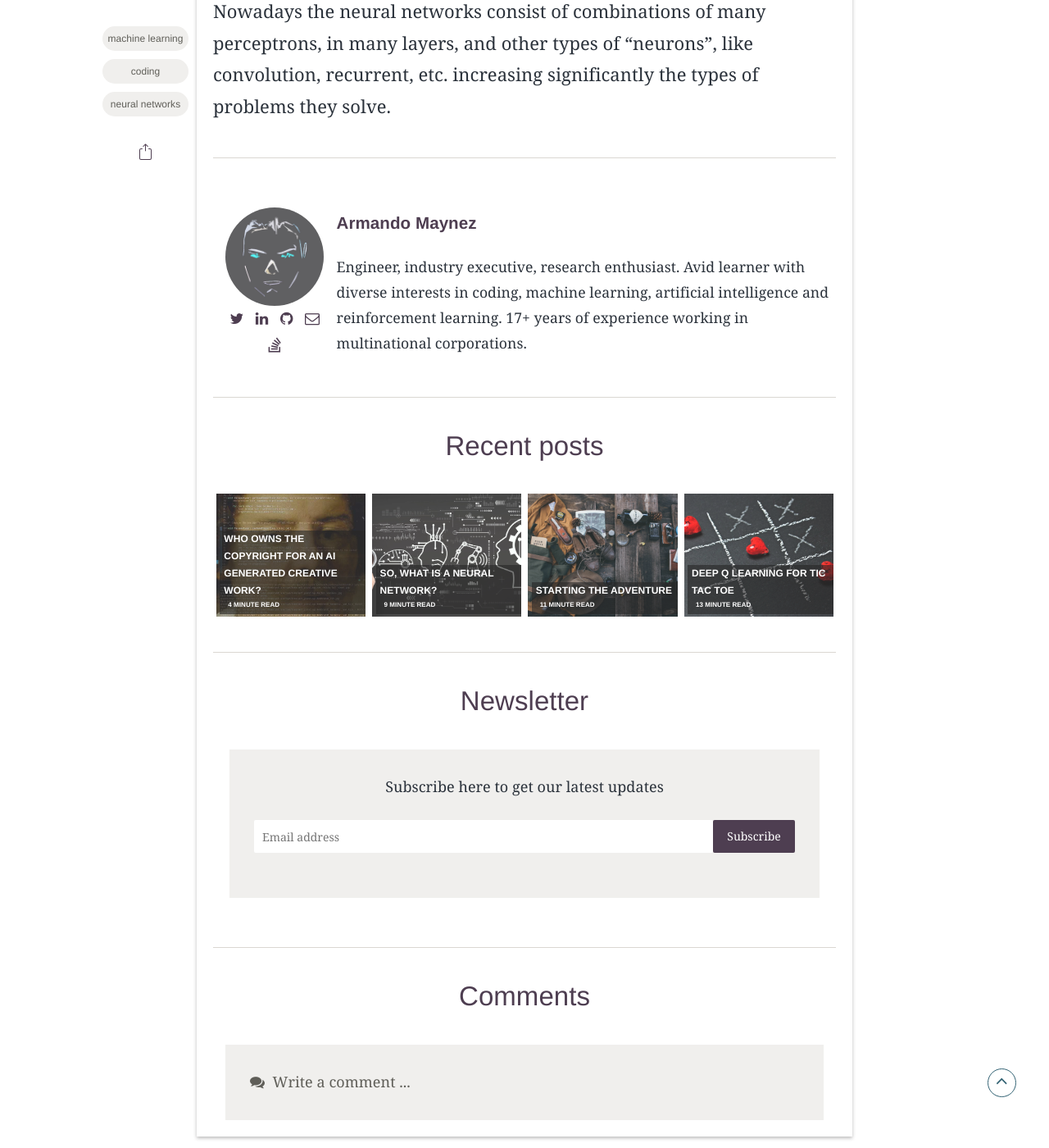
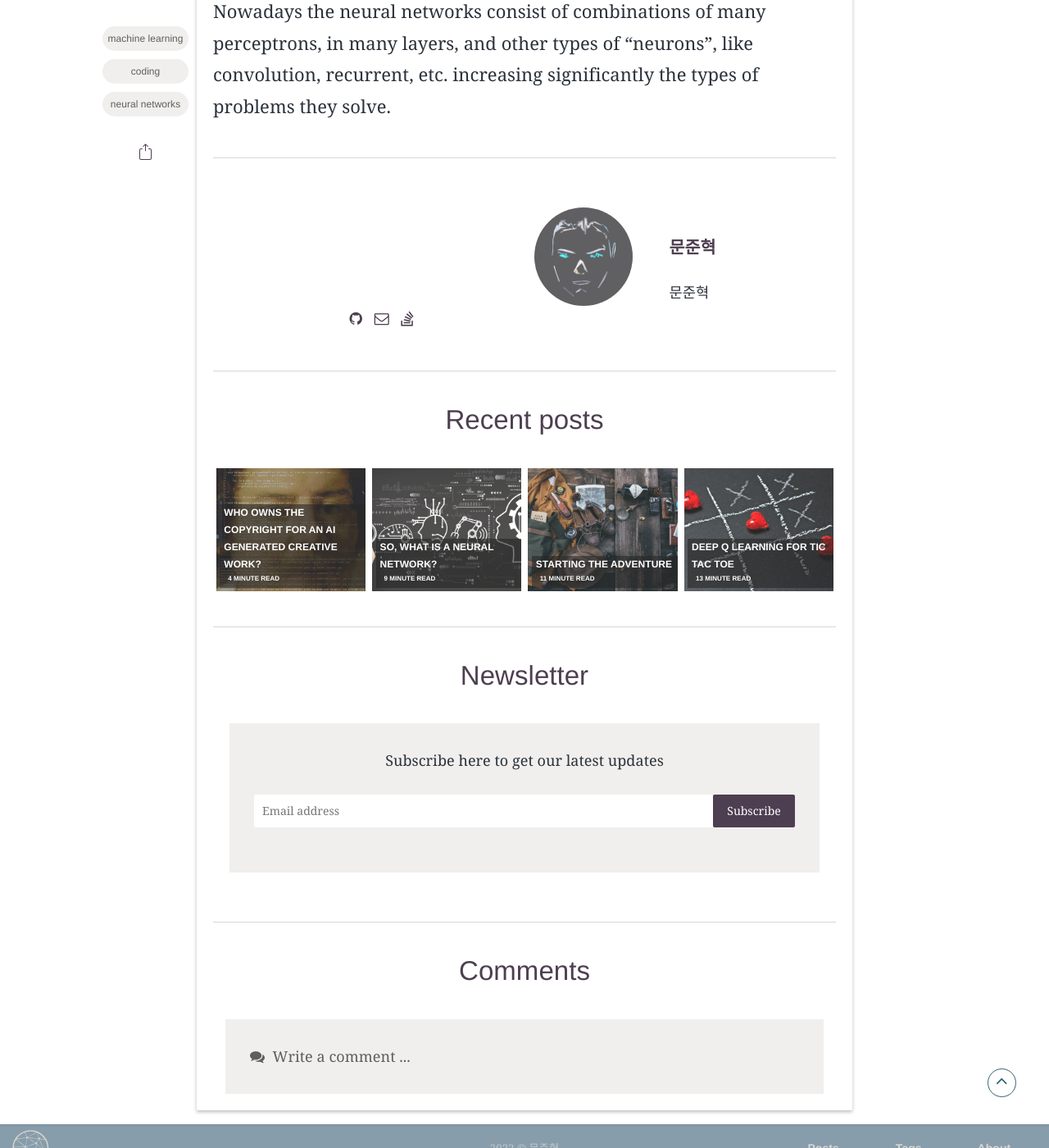
Before and after one commit to jjhh0919/jjhh0919.github.io, a Jekyll site: the page built from _posts/2021-01-25-single-neuron-perceptron.markdown, in a window 1280 px wide and 1400 px high, scrolled down 6479 px. Shown: the whole window at 82% size. Built offline with Jekyll 4.4.1, drawn with Linux system fonts in a browser that asks for light colours; some web fonts are replaced; formulas are drawn with MathJax 3; comment, search, counter and statistics services are not loaded; some of the changed text lies outside the part shown.

Commit message:
Update _config.yml

```diff
--- a/_config.yml
+++ b/_config.yml
@@ -1,6 +1,6 @@
 # Site settings
-title: The Minimum Viable Model
-description: 'Artificial Intelligence trends and concepts made easy.' # this means to ignore newlines until "baseurl:"
+title: 문준혁의 블로그
+description: '문준혁의 블로그' # this means to ignore newlines until "baseurl:"
 permalink: ':title:output_ext'
 baseurl: "" # the subpath of your site, e.g. /blog
 url: "https://jjhh0919.github.io" # the base hostname & protocol for your site, e.g. http://example.com
@@ -24,19 +24,19 @@
 highlight_theme: syntax-base16.monokai.dark # select a dark theme for the code highlighter if needed
 
 # Author settings
-author: Armando Maynez # add your name
+author: 문준혁 # add your name
 author-pic: Myself_Neon_grey.jpg
-about-author: Engineer, industry executive, research enthusiast. Avid learner with diverse interests in coding, machine learning, artificial intelligence and reinforcement learning. 17+ years of experience working in multinational corporations.
+about-author: 문준혁
 
 # Contact links
-email: armando.maynez@gmail.com # Add your Email address
-phone: # Add your Phone number
-website: https://amaynez.github.io # Add your website
-linkedin: amaynez # Add your Linkedin handle
-github: amaynez # Add your Github handle
-twitter: '@MvmThe' # Add your Twitter handle
-bandcamp: armandomaynez # Add your Bandcamp username
-stackoverflow: stackoverflow # Add your stackoverflow account
+email: jjhh0919@gmail.com # Add your Email address
+phone: 010-3409-0919 # Add your Phone number
+website: https://jjhh0919.github.io # Add your website
+linkedin: # Add your Linkedin handle
+github: jjhh0919 # Add your Github handle
+twitter: # Add your Twitter handle
+bandcamp: # Add your Bandcamp username
+stackoverflow: jjhh0919 # Add your stackoverflow account
 
 # Newsletter
 mailchimp: "https://github.us1.list-manage.com/subscribe/post?u=8ece198b3eb260e6838461a60&amp;id=397d90b5f4"
@@ -64,7 +64,7 @@
   startings: [html, head, body]
 
 # Outputting
-timezone: # https://en.wikipedia.org/wiki/List_of_tz_database_time_zones
+timezone: Asia/Seoul # https://en.wikipedia.org/wiki/List_of_tz_database_time_zones
 
 category_archive:
   type: liquid
```
